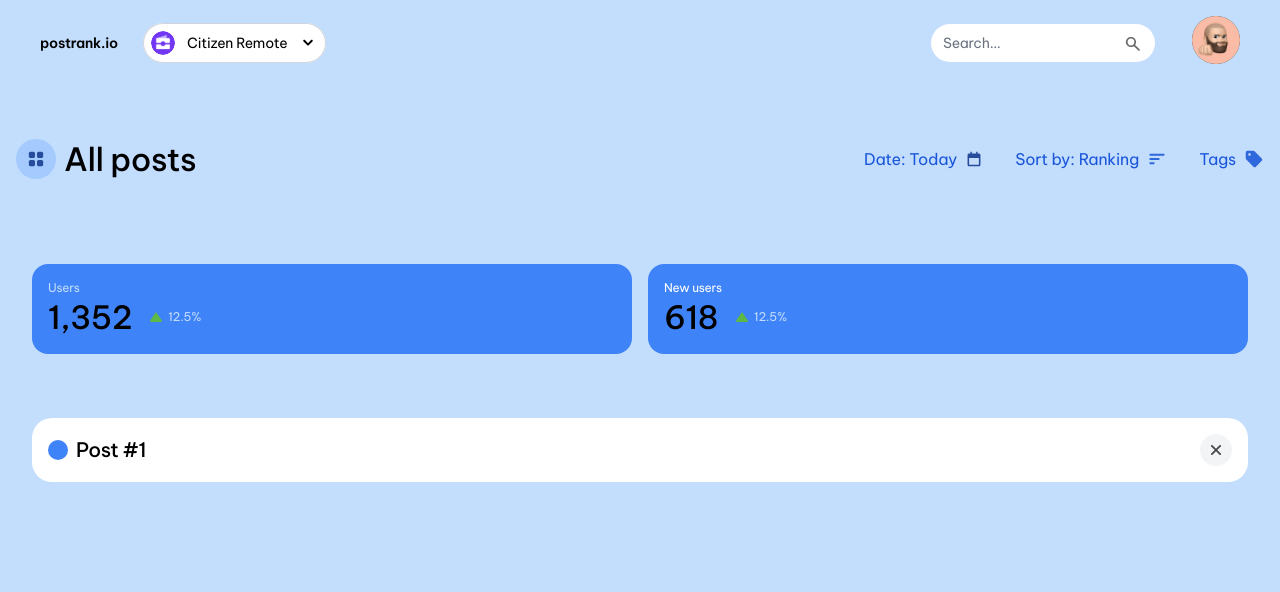
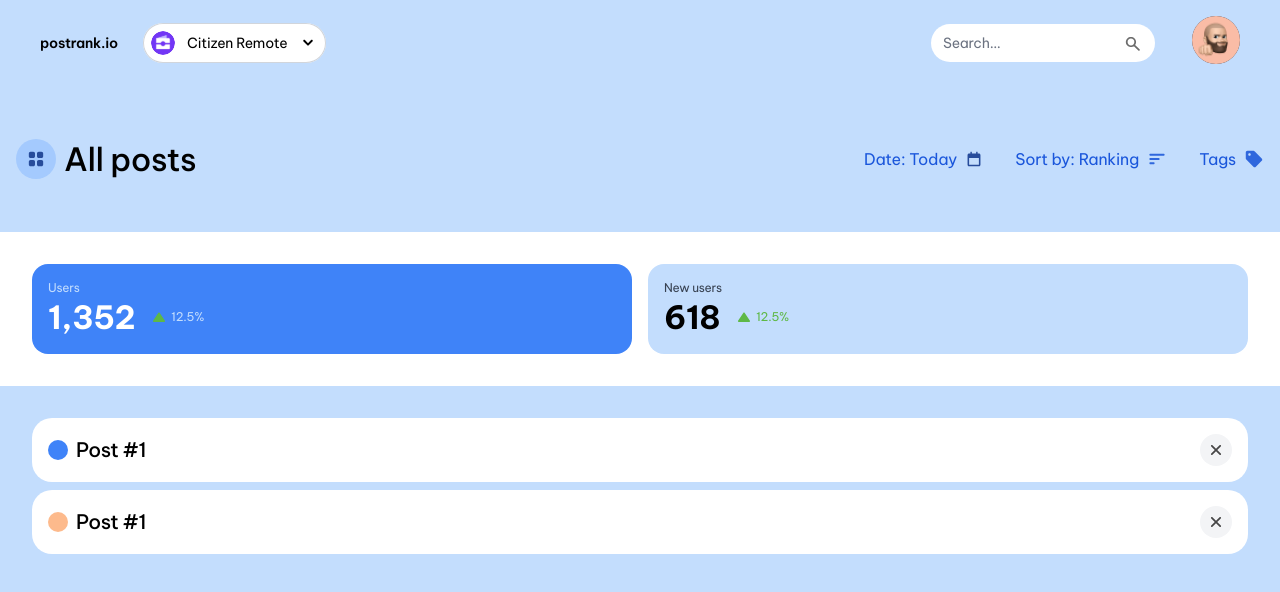
Before and after one commit to muhammadqamar/postrank, a React (Create React App) app: page /post-details in a window 1280 px wide. Shown: the top 592 px of the page. Built offline with nearby package versions, Linux system fonts and the light colour scheme.

Commit message:
styled trading & post card

```diff
--- a/src/components/Authentications/PostDetails/index.tsx
+++ b/src/components/Authentications/PostDetails/index.tsx
@@ -8,24 +8,39 @@ const Index = () => {
   return (
     <div>
       <PostFilter />
-      <div className="p-8 flex justify-between gap-4">
+      <div className="bg-white p-8 flex justify-between gap-4">
         <Trading
           trendLabel={"Users"}
           className={""}
           trendNumbers={"1,352"}
           trendMarkup={"12.5%"}
           trendLabelColor={"text-blue-200"}
+          trendNumbersColor={"text-white"}
+          trendMarkupColor={"text-blue-200"}
         />
         <Trading
           trendLabel={"New users"}
-          className={""}
+          className={"!bg-blue-200"}
           trendNumbers={"618"}
           trendMarkup={"12.5%"}
-          trendLabelColor={"text-white"}
+          trendLabelColor={"text-gray-700"}
+          trendNumbersColor={""}
+          trendMarkupColor={"text-success-300"}
         />
       </div>
-      <div className="p-8">
-        <PostError onClick={() => {}} postText={"Post #1"} className="" />
+      <div className="p-8 flex flex-col gap-2">
+        <PostError
+          onClick={() => {}}
+          postText={"Post #1"}
+          className=""
+          listColor={"bg-blue-500"}
+        />
+        <PostError
+          onClick={() => {}}
+          postText={"Post #1"}
+          className=""
+          listColor={"bg-orange-300"}
+        />
       </div>
     </div>
   );
--- a/src/utils/Post/index.tsx
+++ b/src/utils/Post/index.tsx
@@ -3,12 +3,18 @@ import { TextTag } from "../Typography";
 import { CloseIcon } from "../../icons";
 
 interface IndexProps {
+  listColor: string;
   className: string;
   onClick: MouseEventHandler<HTMLButtonElement>;
   postText: string;
 }
 
-const Index: React.FC<IndexProps> = ({ postText, onClick, className }) => {
+const Index: React.FC<IndexProps> = ({
+  listColor,
+  postText,
+  onClick,
+  className,
+}) => {
   return (
     <div
       className={`flex justify-between items-center p-4 bg-white rounded-[20px] ${className}`}
@@ -18,7 +24,7 @@ const Index: React.FC<IndexProps> = ({ postText, onClick, className }) => {
           as="span"
           text={""}
           className={"w-5 h-5 rounded-full"}
-          color={"bg-blue-500"}
+          color={listColor}
         />
         <TextTag text={postText} className={"h6"} color={""} />
       </div>
--- a/src/utils/Trading/index.tsx
+++ b/src/utils/Trading/index.tsx
@@ -9,6 +9,7 @@ interface IndexProps {
   trendNumbersColor: string;
   trendNumbers: string;
   trendMarkup: string;
+  trendMarkupColor: string;
 }
 const Index: React.FC<IndexProps> = ({
   className,
@@ -17,6 +18,7 @@ const Index: React.FC<IndexProps> = ({
   trendNumbers,
   trendNumbersColor,
   trendMarkup,
+  trendMarkupColor,
 }) => {
   return (
     <div
@@ -34,7 +36,7 @@ const Index: React.FC<IndexProps> = ({
         <TextTag
           as="h4"
           text={trendNumbers}
-          className={"h4 font-normal"}
+          className={"h4 !font-bold"}
           color={trendNumbersColor}
         />
         <div className="flex gap-1">
@@ -43,7 +45,7 @@ const Index: React.FC<IndexProps> = ({
             as="p"
             text={trendMarkup}
             className={"p-small"}
-            color={"text-blue-200"}
+            color={trendMarkupColor}
           />
         </div>
       </div>
--- a/tailwind.config.js
+++ b/tailwind.config.js
@@ -13,6 +13,7 @@ const colors = {
     900: "#170A33",
   },
   success: {
+    300: "#5EB846",
     400: "#81C784",
     500: "#4CAF50",
     600: "#388E3C",
@@ -37,6 +38,9 @@ const colors = {
     700: "#464646",
     800: "#1F1E20",
     900: "#000000",
+  },
+  orange: {
+    300: "E68C31",
   },
   blue: {
     100: "#E0E9FA",
```
